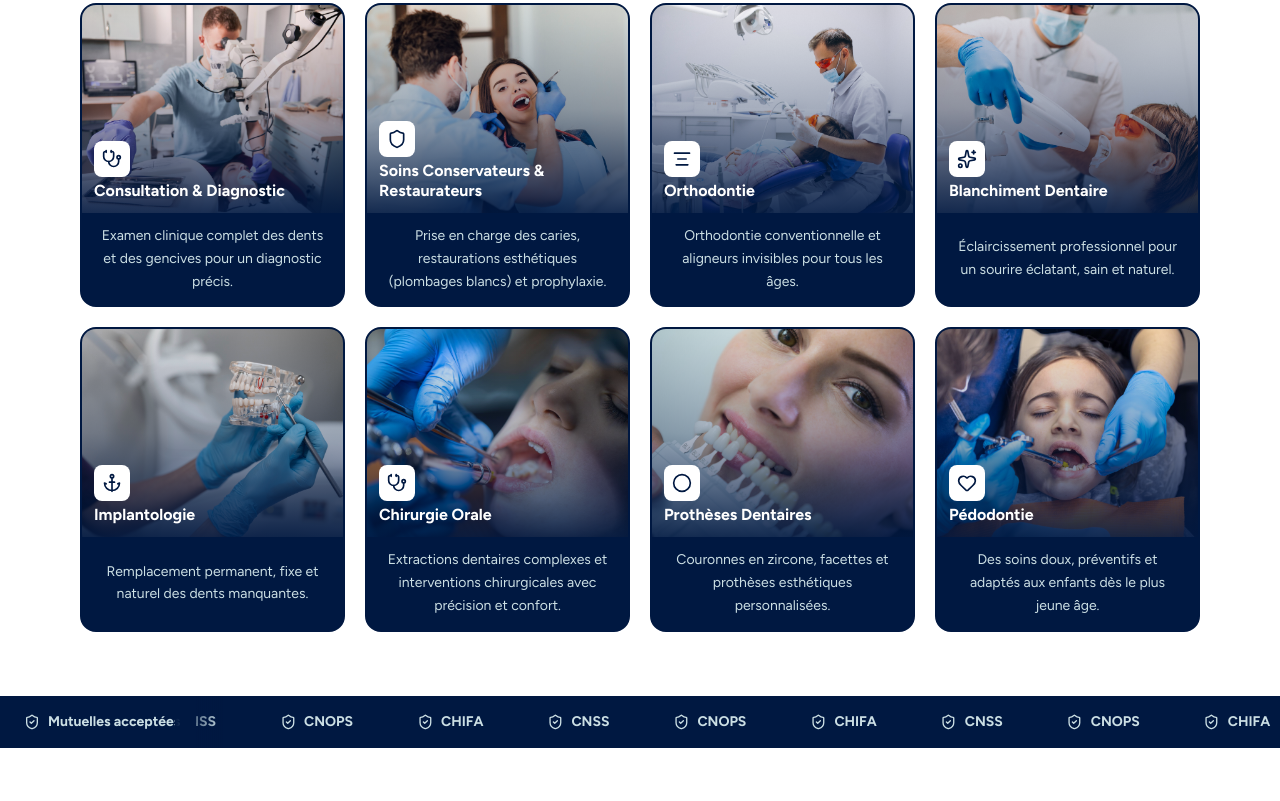
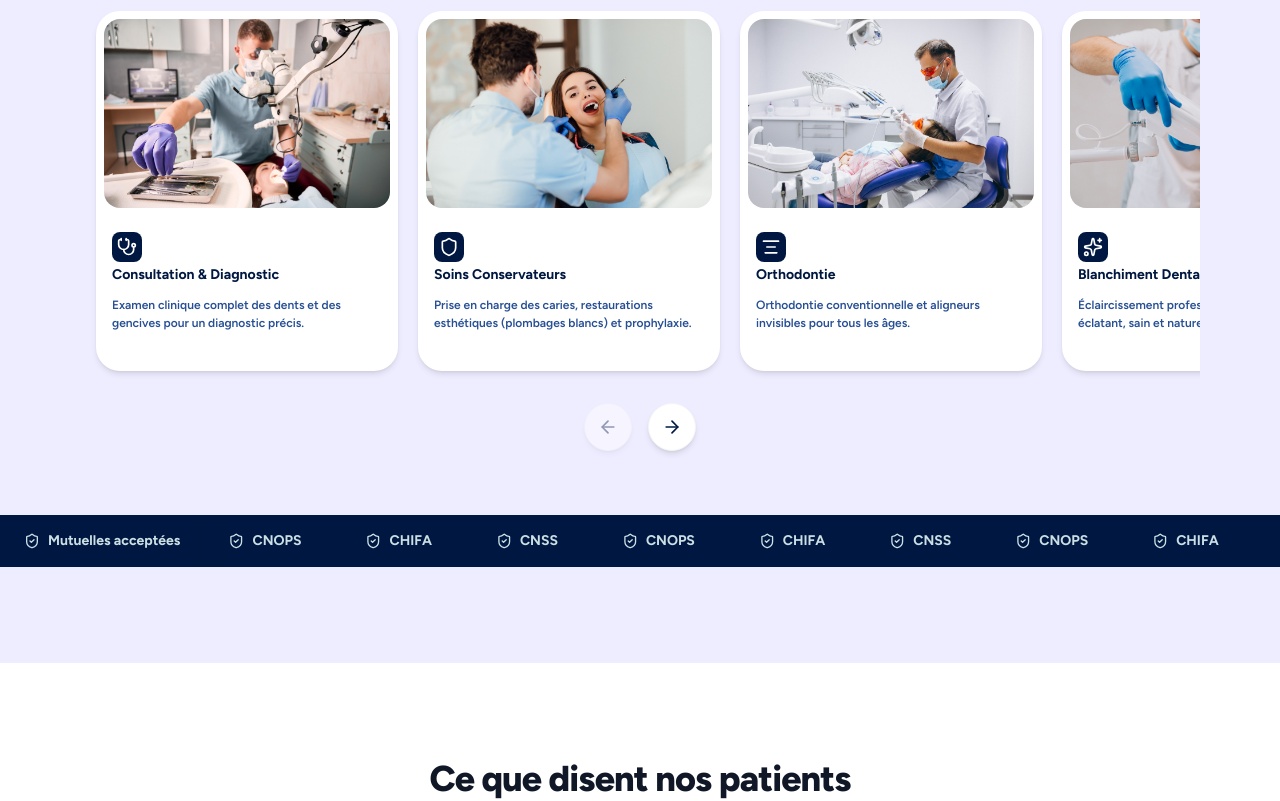
Before and after one commit to KarimElGuerzyfy/local-business-template, a Next.js app: page / in a window 1280 px wide. Shown: the part 1100-1901 px from the top of the page. Built offline with nearby package versions, Linux system fonts and the light colour scheme.

Commit message:
style: redesign Services section with carousel, fixed card dimensions, RTL support, and marquee strip

```diff
--- a/app/components/ServiceCard.tsx
+++ b/app/components/ServiceCard.tsx
@@ -33,41 +33,45 @@ type ServiceCardProps = {
 
 const ServiceCard = ({ image, icon, title, description }: ServiceCardProps) => {
   const { isRTL } = useLanguage() as { isRTL: boolean };
-
-  // Resolve component dynamically, fallback cleanly to Stethoscope component reference
   const IconComponent = iconMap[icon] || Stethoscope;
 
   return (
-    <div className="rounded-2xl overflow-hidden border-2 border-brand bg-brand flex flex-col w-full">
-      {/* Photo area with overlay */}
-      <div className="relative w-full h-52">
+    <div className="w-[302px] h-[360px] rounded-3xl overflow-hidden bg-white shadow-md flex flex-col shrink-0 scroll-snap-align-start">
+
+      {/* Photo area — Fixed height + internal padding */}
+      <div className="relative w-full h-[197px] p-2 pb-0 shrink-0">
+        <div className="relative w-full h-full overflow-hidden rounded-2xl">
           <Image
             src={image}
             alt=""
             role="presentation"
             fill
+            sizes="286px"
+            loading="lazy"
             className="object-cover"
           />
-        {/* Dark gradient overlay at bottom of photo */}
-        <div className="absolute inset-0 bg-linear-to-t from-brand/90 via-brand/30 to-transparent" />
-
-        {/* Responsive, Bi-directional (RTL/LTR) Icon pill + title */}
-        <div className={`absolute bottom-3 flex flex-col gap-1 px-3 w-full ${isRTL ? "right-0 text-right" : "left-0 text-left"}`}>
-          <div className="w-9 h-9 rounded-lg bg-white flex items-center justify-center shrink-0">
-            <IconComponent className="w-5 h-5 text-brand" />
-          </div>
-          <h3 className="text-white font-bold text-base leading-tight">
-            {title}
-          </h3>
         </div>
       </div>
 
-      {/* Description area */}
-      <div className="px-4 py-3 flex-grow flex items-center justify-center">
-        <p className="text-accent text-sm text-center leading-relaxed">
+      {/* Content area — Rigid directional layout formatting */}
+      <div className={`flex flex-col px-4 pt-3 pb-4 grow w-full ${isRTL ? "items-end" : "items-start"}`}>
+
+        {/* Icon wrapper — Explicit directional alignment override */}
+        <div className={`w-[30px] h-[30px] rounded-lg bg-brand flex items-center justify-center shrink-0 mt-3 ${isRTL ? "ml-auto" : "mr-auto"}`}>
+          <IconComponent className="w-5 h-5 text-white" />
+        </div>
+
+        {/* Title — Full width container with text positioning */}
+        <h3 className={`text-brand font-bold text-sm leading-tight mt-1 w-full ${isRTL ? "text-right" : "text-left"}`}>
+          {title}
+        </h3>
+
+        {/* Description — Full width container with text positioning */}
+        <p className={`text-[#274F94] text-[12px] font-semibold leading-normal line-clamp-2 mt-3 w-full ${isRTL ? "text-right" : "text-left"}`}>
           {description}
         </p>
       </div>
+
     </div>
   );
 };
--- a/app/components/Services.tsx
+++ b/app/components/Services.tsx
@@ -1,11 +1,11 @@
 "use client";
 
+import { useRef, useState, useEffect } from "react";
 import { useLanguage } from "../LanguageContext";
 import clinicConfig from "@/clinic.config";
-import { ShieldCheck } from "lucide-react"; // More relevant icon for insurance/mutuelles
+import { ShieldCheck, ArrowLeft, ArrowRight } from "lucide-react";
 import ServiceCard from "./ServiceCard";
 
-// Fallback array to prevent crashes if images are missing in config
 const fallbackImages = [
   "/services/1.jpg",
   "/services/2.jpg",
@@ -18,6 +18,10 @@ const fallbackImages = [
 ];
 
 const Services = () => {
+  const scrollContainerRef = useRef<HTMLDivElement>(null);
+  const [canScrollLeft, setCanScrollLeft] = useState(false);
+  const [canScrollRight, setCanScrollRight] = useState(true);
+
   const { lang, isRTL } = useLanguage() as {
     lang: "fr" | "ar";
     isRTL: boolean;
@@ -33,15 +37,68 @@ const Services = () => {
       ? "Des soins dentaires complets pour toute la famille"
       : "رعاية أسنان شاملة لجميع أفراد العائلة";
 
-  // Correct Moroccan medical industry localization
-  const insuranceLabel =
-    lang === "fr" ? "Mutuelles acceptées" : "المؤسسات التعاضدية المقبولة";
+  // Evaluates container boundaries to manage the disabled states of the arrows
+  const checkScrollBounds = () => {
+    if (scrollContainerRef.current) {
+      const { scrollLeft, scrollWidth, clientWidth } = scrollContainerRef.current;
+      const absoluteScrollLeft = Math.abs(scrollLeft);
+
+      const isAtStart = absoluteScrollLeft <= 2;
+      const isAtEnd = absoluteScrollLeft + clientWidth >= scrollWidth - 2;
+
+      if (isRTL) {
+        setCanScrollLeft(!isAtEnd);
+        setCanScrollRight(!isAtStart);
+      } else {
+        setCanScrollLeft(!isAtStart);
+        setCanScrollRight(!isAtEnd);
+      }
+    }
+  };
+
+  useEffect(() => {
+    const container = scrollContainerRef.current;
+    if (!container) return;
+
+    const handleWheelScroll = (e: WheelEvent) => {
+      if (e.deltaY === 0) return;
+
+      e.preventDefault();
+
+      // Amplifies deltaY so desktop wheels slide fluidly instead of dragging 1px at a time
+      const scrollSpeedMultiplier = 2.5;
+
+      container.scrollBy({
+        left: e.deltaY * scrollSpeedMultiplier,
+        behavior: "auto"
+      });
+    };
+
+    container.addEventListener("wheel", handleWheelScroll, { passive: false });
+    container.addEventListener("scroll", checkScrollBounds);
+    checkScrollBounds();
+
+    return () => {
+      container.removeEventListener("wheel", handleWheelScroll);
+      container.removeEventListener("scroll", checkScrollBounds);
+    };
+  }, [services, isRTL]);
+
+  const handleScroll = (direction: "left" | "right") => {
+    if (scrollContainerRef.current) {
+      const scrollAmount = direction === "left" ? -320 : 320;
+      scrollContainerRef.current.scrollBy({
+        left: scrollAmount,
+        behavior: "smooth",
+      });
+    }
+  };
 
   return (
     <section
       id="services"
       dir={isRTL ? "rtl" : "ltr"}
-      className="w-full py-16 md:py-24 bg-white"
+      className="w-full py-16 md:py-24 bg-lightbg"
     >
       <div className="container mx-auto px-4 max-w-6xl">
 
@@ -56,11 +113,14 @@ const Services = () => {
           <div className="mt-4 mx-auto w-full h-px bg-brand" />
         </div>
 
-        {/* Services Grid */}
-        <div className="grid grid-cols-1 sm:grid-cols-2 lg:grid-cols-4 gap-5">
+        {/* Services Carousel */}
+        <div
+          ref={scrollContainerRef}
+          className="w-full flex gap-5 overflow-x-auto px-4 py-2 [scroll-behavior:smooth] [scroll-snap-type:x_mandatory] [&::-webkit-scrollbar]:hidden [-ms-overflow-style:none] [scrollbar-width:none]"
+        >
           {services.map((service, index) => (
             <ServiceCard
-              key={`${lang}-${index}`} // Prevents element DOM mixing during language switch
+              key={`${lang}-${index}`}
               image={serviceImages[index] || "/services/fallback.jpg"}
               icon={service.icon}
               title={service.title}
@@ -69,13 +129,32 @@ const Services = () => {
           ))}
         </div>
 
-        {/* Insurance Marquee Strip — Completely isolated from RTL container shifts */}
+        {/* Carousel Navigation Controls */}
+        <div className="flex justify-center gap-4 mt-6" dir="ltr">
+          <button
+            onClick={() => handleScroll("left")}
+            disabled={!canScrollLeft}
+            className="w-12 h-12 rounded-full bg-white shadow-md flex items-center justify-center border border-gray-100 hover:enabled:bg-gray-50 active:enabled:scale-95 disabled:opacity-40 disabled:cursor-not-allowed transition-all cursor-pointer"
+            aria-label="Scroll left"
+          >
+            <ArrowLeft className="w-5 h-5 text-brand" />
+          </button>
+          <button
+            onClick={() => handleScroll("right")}
+            disabled={!canScrollRight}
+            className="w-12 h-12 rounded-full bg-white shadow-md flex items-center justify-center border border-gray-100 hover:enabled:bg-gray-50 active:enabled:scale-95 disabled:opacity-40 disabled:cursor-not-allowed transition-all cursor-pointer"
+            aria-label="Scroll right"
+          >
+            <ArrowRight className="w-5 h-5 text-brand" />
+          </button>
+        </div>
+
+        {/* Insurance Marquee Strip */}
         {insurance.length > 0 && (
           <div
             dir="ltr"
             className="mt-16 -mx-[calc(50vw-50%)] w-screen bg-brand overflow-hidden py-4 relative select-none"
           >
-            {/* Static label — Left-pinned, absolute on top layer */}
             <div className="absolute left-0 top-0 bottom-0 z-20 flex items-center gap-2 bg-brand pl-6 pr-4">
               <ShieldCheck className="w-4 h-4 text-accent shrink-0" />
               <span className="text-sm font-bold text-accent whitespace-nowrap">
@@ -83,13 +162,9 @@ const Services = () => {
               </span>
             </div>
 
-            {/* Isolated, Correctly Positioned Fade Gradient Sibling */}
-            <div className="absolute left-[175px] top-0 bottom-0 w-12 z-20 bg-gradient-to-r from-brand to-transparent pointer-events-none" />
+            <div className="absolute left-[180px] top-0 bottom-0 w-12 z-20 bg-gradient-to-r from-brand to-transparent pointer-events-none" />
 
-            {/* Scrolling track — Shifted left-padding to start exactly after the static block */}
             <div className="flex w-max animate-marquee-services pl-[190px]">
-
-              {/* First Half Track */}
               {Array.from({ length: 20 }).flatMap((_, i) =>
                 insurance.map((badge) => (
                   <span
@@ -102,7 +177,6 @@ const Services = () => {
                 ))
               )}
 
-              {/* Second Half Track */}
               {Array.from({ length: 20 }).flatMap((_, i) =>
                 insurance.map((badge) => (
                   <span
@@ -114,7 +188,6 @@ const Services = () => {
                   </span>
                 ))
               )}
-
             </div>
           </div>
         )}
--- a/app/globals.css
+++ b/app/globals.css
@@ -4,6 +4,7 @@
   /* Colors */
   --color-brand: #001841;
   --color-accent: #CBDFE4;
+  --color-lightbg: #EEEDFF;
   --color-muted: #BCBCBC;
   --color-white: #ffffff;
   --color-slate: #f8fafc;
@@ -42,5 +43,5 @@ body {
 
 /* Insurance strip speed control */
 @utility animate-marquee-services {
-  animation: marquee-ltr 60s linear infinite !important;
+  animation: marquee-ltr 100s linear infinite !important;
 }
--- a/clinic.config.ts
+++ b/clinic.config.ts
@@ -108,7 +108,7 @@ export const clinicConfig = {
       },
       {
         icon: "shield",
-        title: "Soins Conservateurs & Restaurateurs",
+        title: "Soins Conservateurs",
         description: "Prise en charge des caries, restaurations esthétiques (plombages blancs) et prophylaxie.",
       },
       {
```
Lines whose indentation alone changed are shown as unchanged.
